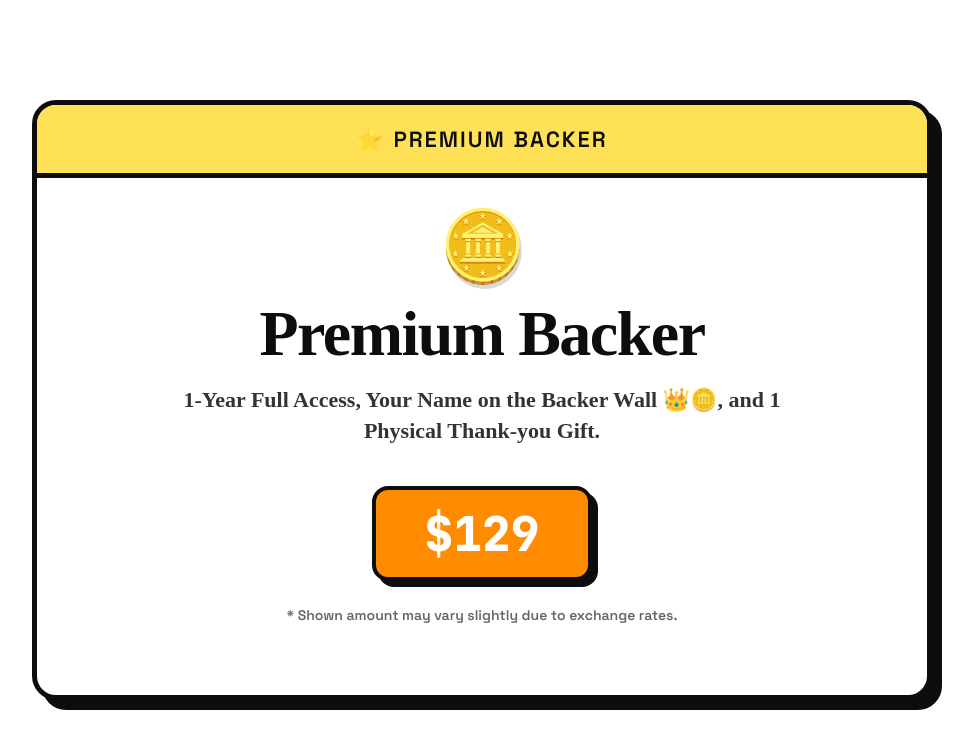
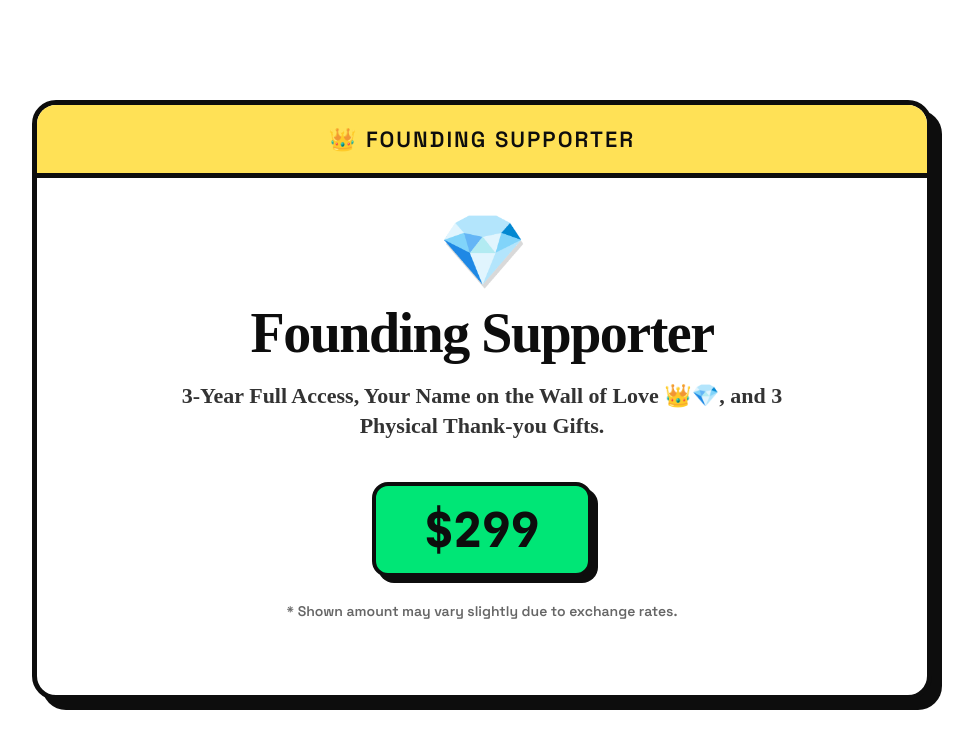
Before and after one commit to CIND-cloud/DEMOGIF1, a plain HTML site: page index.html in a window 1280 px wide. Shown: the whole page, without its empty margins (158-1131 px from the left). Drawn offline with Linux system fonts and the light colour scheme.

Commit message:
Update card details for Founding Supporter

```diff
--- a/index.html
+++ b/index.html
@@ -10,10 +10,7 @@
     --yellow: #FFE156;
     --black: #0D0D0D;
     --white: #FFF;
-    --green: #00E676;
-    --blue: #3B82F6;
-    --red: #FF3B30;
-    --orange: #FF8C00; /* 👈 高亮橙色 */
+    --green: #00E676; /* 👈 用綠色代表 Founder */
     --font-sans: 'Space Grotesk', system-ui, sans-serif;
     --font-mono: 'JetBrains Mono', monospace;
     --border: 5px solid var(--black);
@@ -85,7 +82,7 @@
   }
 
   .card-title {
-    font-size: 64px;
+    font-size: 56px;
     font-weight: 800;
     line-height: 1.1;
     letter-spacing: -1.5px;
@@ -108,9 +105,9 @@
 
   .card-price {
     display: inline-block;
-    /* 👇 轉用高亮橙色 */
-    background: var(--orange);
-    color: #fff;
+    /* 👇 綠色價錢牌 */
+    background: var(--green);
+    color: var(--black); /* 綠色配黑字最清楚 */
     font-family: var(--font-mono);
     font-size: 48px;
     font-weight: 800;
@@ -135,21 +132,21 @@
 <body>
 
   <div class="kickstarter-card">
-    <!-- Banner 改咗做 Premium Backer -->
-    <div class="card-banner">⭐ PREMIUM BACKER</div>
+    <!-- Banner 改咗做 Founding Supporter -->
+    <div class="card-banner">👑 FOUNDING SUPPORTER</div>
 
     <div class="card-content">
-      <!-- 轉用金幣 Emoji 代表 Premium 級別 -->
-      <div class="top-emoji">🪙</div>
+      <!-- 鑽石 Emoji -->
+      <div class="top-emoji">💎</div>
 
-      <!-- 標題改做 Premium Backer -->
-      <div class="card-title">Premium Backer</div>
+      <!-- 標題改做 Founding Supporter -->
+      <div class="card-title">Founding Supporter</div>
 
-      <!-- 文案改為 Premium 專屬：Backer Wall + 實體禮物 -->
-      <p class="card-desc">1-Year Full Access, Your Name on the Backer Wall 👑🪙, and 1 Physical Thank-you Gift.</p>
+      <!-- 文案改為 3-Year + Wall of Love + 3 Gifts -->
+      <p class="card-desc">3-Year Full Access, Your Name on the Wall of Love 👑💎, and 3 Physical Thank-you Gifts.</p>
 
-      <!-- 價錢改做 $129 -->
-      <div class="card-price">$129</div>
+      <!-- 價錢改做 $299 -->
+      <div class="card-price">$299</div>
 
       <p class="disclaimer">
         * Shown amount may vary slightly due to exchange rates.
```
